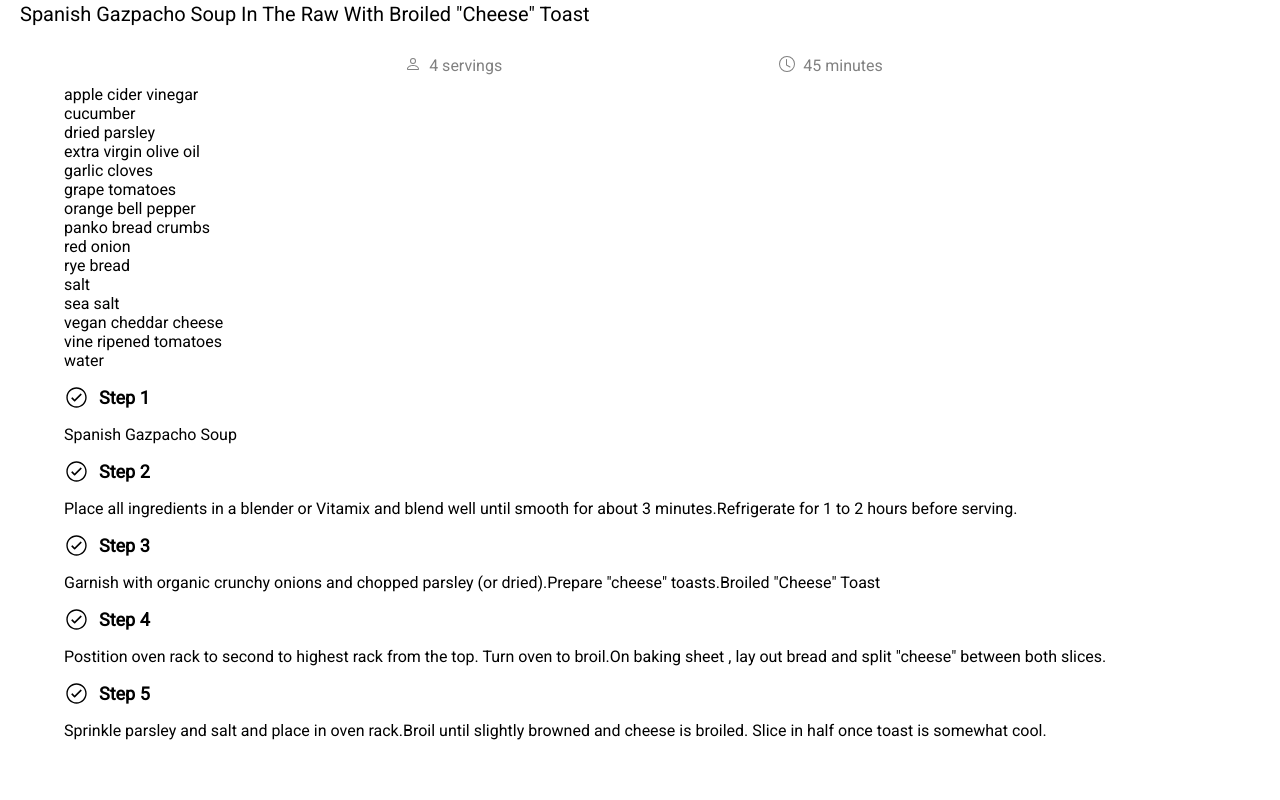
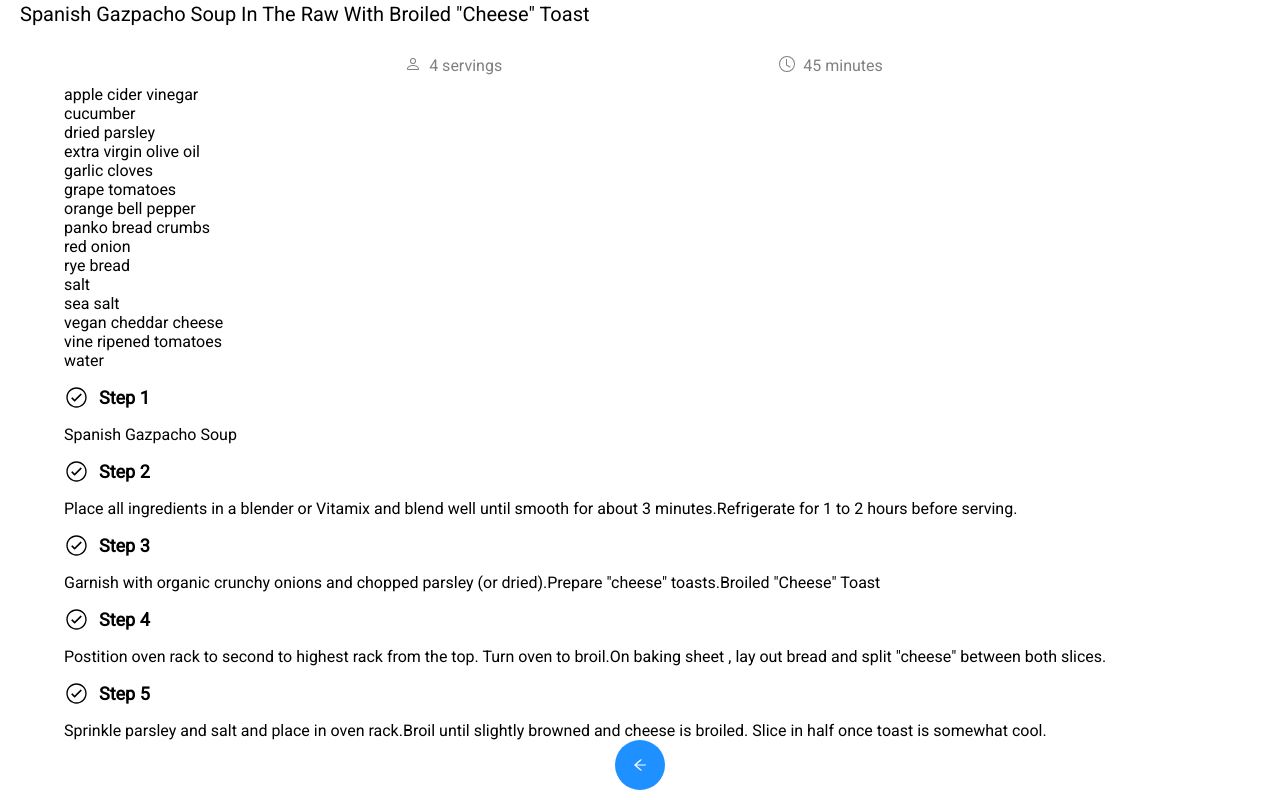
Before and after one commit to MGS1993/cheflab-tdd, a React (Create React App) app: page /recipeView/1096212 in a window 1280 px wide. Shown: the part 1038-1838 px from the top of the page. Before the commit the page ends 1778 px from the top, so only its background shows below. Built offline with nearby package versions, Linux system fonts and the light colour scheme.

Commit message:
added back button using router history

```diff
--- a/src/Pages/RecipeView.js
+++ b/src/Pages/RecipeView.js
@@ -1,8 +1,11 @@
-import React, { useEffect } from "react";
+import React, { useEffect, useState } from "react";
 import styles from "./RecipeView.module.css";
 import { useParams } from "react-router";
+import { useHistory } from "react-router";
 
+import BackButton from "../components/BackButton";
 import data from "../mock/recipeByIdMock";
+import handleScroll from "../utility/handleScroll";
 import ImageComponent from "../components/ImageComponent";
 import IngredientList from "../components/IngredientList";
 import MealTime from "../components/MealTime";
@@ -11,6 +14,8 @@ import MealTime from "../components/MealTime";
 // import useApi from "../hooks/useApi";
 
 const RecipeView = () => {
+  const [atBottomPage, setAtBottomPage] = useState(false);
+  const history = useHistory();
   // const { itemId } = useParams();
   // console.log(itemId);
 
@@ -22,6 +27,14 @@ const RecipeView = () => {
   //   console.log("use effect ran and api called");
   // }, []);
   // console.log(data);
+
+  useEffect(() => {
+    window.addEventListener("scroll", () => handleScroll(setAtBottomPage));
+    return () => {
+      window.removeEventListener("scroll", () => handleScroll(setAtBottomPage));
+      console.log("removed scroll event listener");
+    };
+  }, []);
   return data ? (
     <div className={styles.mainWrapper}>
       <ImageComponent
@@ -34,6 +47,7 @@ const RecipeView = () => {
       </div>
       <MealTime servings={data.servings} mealTime={data.readyInMinutes} />
       <IngredientList data={data} />
+      <BackButton visibility={atBottomPage} clicked={() => history.goBack()} />
     </div>
   ) : (
     <div></div>
--- /dev/null
+++ b/src/components/BackButton.js
@@ -0,0 +1,32 @@
+import React from "react";
+import { AiOutlineArrowLeft } from "react-icons/ai";
+
+const BackButton = ({ visibility, clicked }) => {
+  return visibility ? (
+    <div style={visibleWrapper} onClick={clicked}>
+      <AiOutlineArrowLeft color="white" />
+    </div>
+  ) : (
+    <div style={{ ...visibleWrapper, ...invisibleWrapper }}>
+      <AiOutlineArrowLeft />
+    </div>
+  );
+};
+
+const visibleWrapper = {
+  alignItems: "center",
+  alignSelf: "center",
+  backgroundColor: "dodgerblue",
+  borderRadius: "25px",
+  display: "flex",
+  justifyContent: "center",
+  height: "50px",
+  marginBottom: "10px",
+  width: "50px",
+};
+
+const invisibleWrapper = {
+  opacity: "0",
+};
+
+export default BackButton;
--- /dev/null
+++ b/src/utility/handleScroll.js
@@ -0,0 +1,19 @@
+const handleScroll = (setAtBottomPage) => {
+  const windowHeight =
+    "innerHeight" in window
+      ? window.innerHeight
+      : document.documentElement.offsetHeight;
+  const body = document.body;
+  const html = document.documentElement;
+  const docHeight = Math.max(
+    body.scrollHeight,
+    body.offsetHeight,
+    html.clientHeight,
+    html.scrollHeight,
+    html.offsetHeight
+  );
+  const windowBottom = windowHeight + window.pageYOffset;
+  windowBottom >= docHeight ? setAtBottomPage(true) : setAtBottomPage(false);
+};
+
+export default handleScroll;
```
Also changed, not shown: 1 other file (tests, documents, lock files or other folders).
